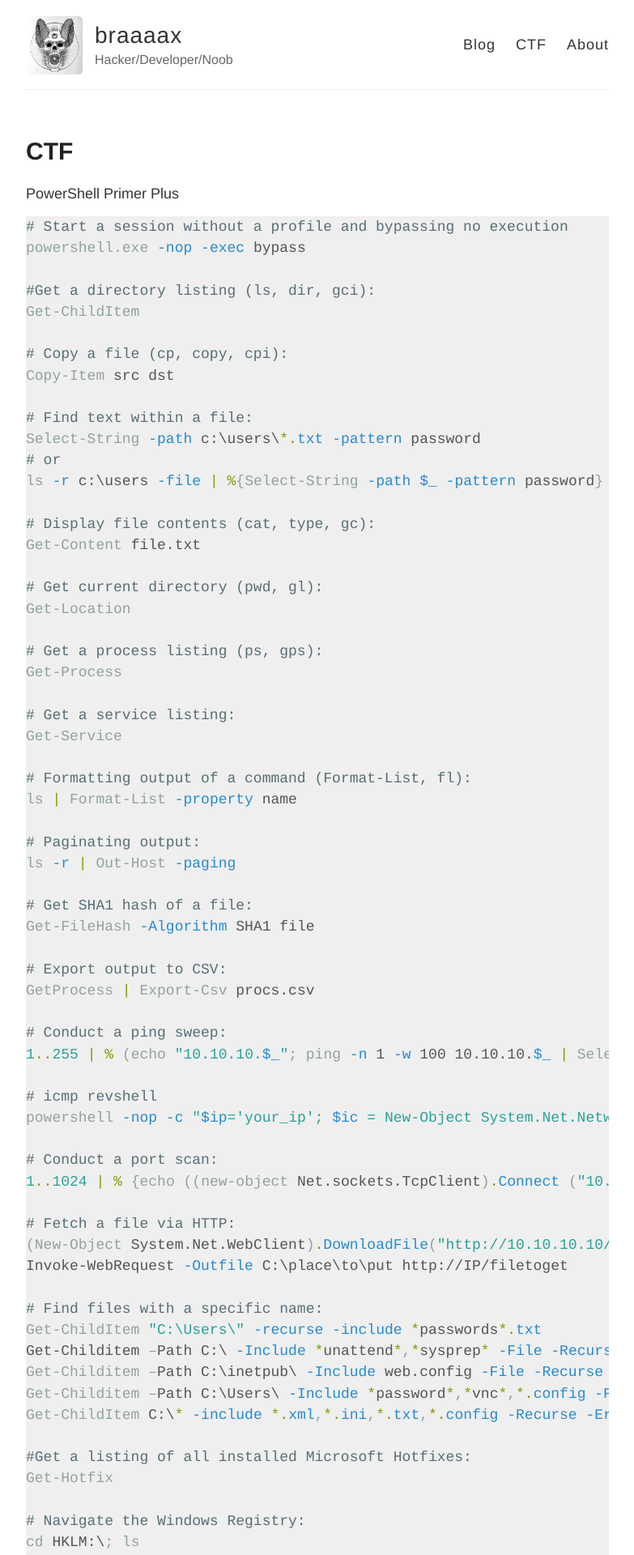
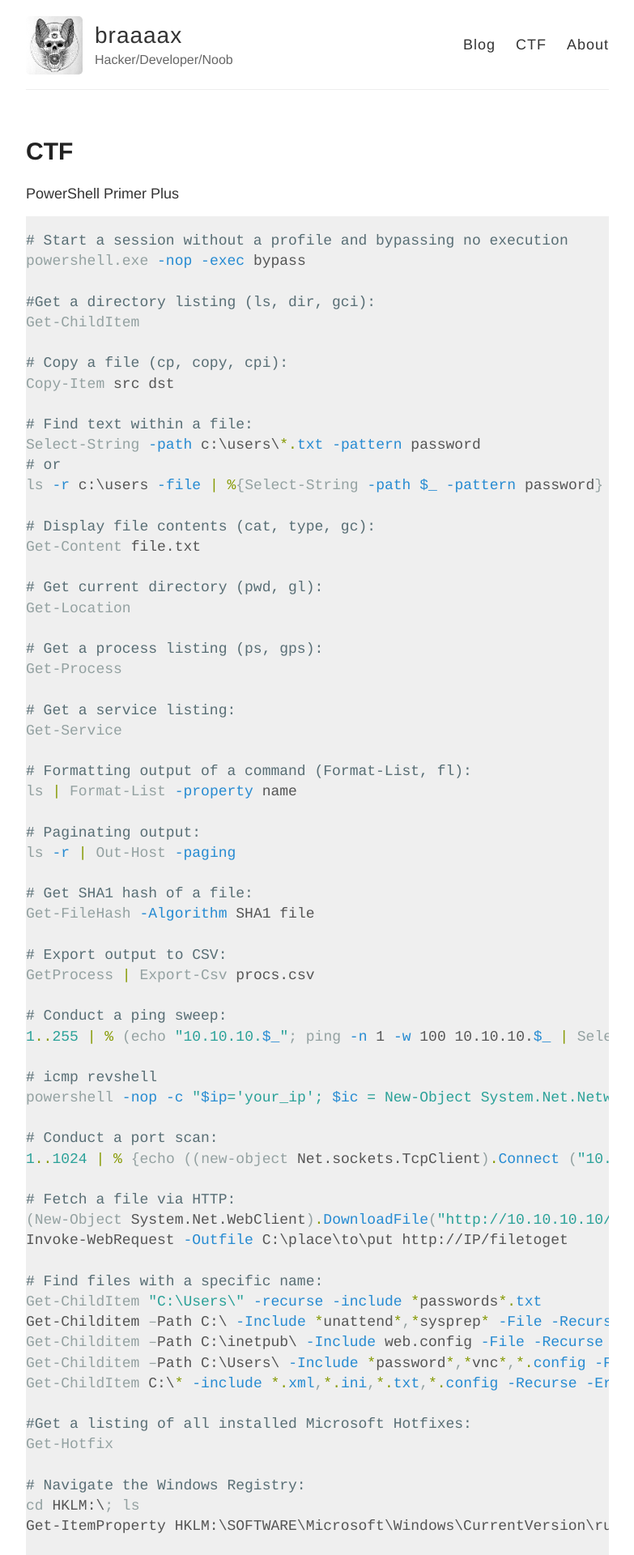
Before and after one commit to braaaax/braaaax.github.io, a Jekyll site: the page built from ctf.md, in a window 1280 px wide. Shown: the top 1920 px of the page at 81% size, without its empty margins (248-1031 px from the left). Built offline with Jekyll 4.4.1, drawn with Linux system fonts in a browser that asks for light colours.

Commit message:
site update

```diff
--- a/_sass/_reset.scss
+++ b/_sass/_reset.scss
@@ -4,7 +4,7 @@
 /***************/
 
 html, body, div, span, applet, object, iframe,
-h1, h2, h3, h4, h5, h6, p, blockquote, pre,
+h1, h2, h3, h4, h5, h6, p, blockquote, //pre,
 a, abbr, acronym, address, big, cite, code,
 del, dfn, em, img, ins, kbd, q, s, samp,
 small, strike, strong, sub, sup, tt, var,
--- a/style.scss
+++ b/style.scss
@@ -126,7 +126,7 @@
   background: $lightGray;
 }
 ::selection {
-  color: $lightGray;//$black;
+  color: $black;
   background: $lightGray;
 }
 
@@ -254,7 +254,7 @@
 .post {
   blockquote {
     margin: 1.8em .8em;
-    border-left: none;//2px solid $gray;
+    border-left: 2px solid $gray;
     padding: 0.1em 1em;
     color: $gray;
     font-size: 22px;
```
